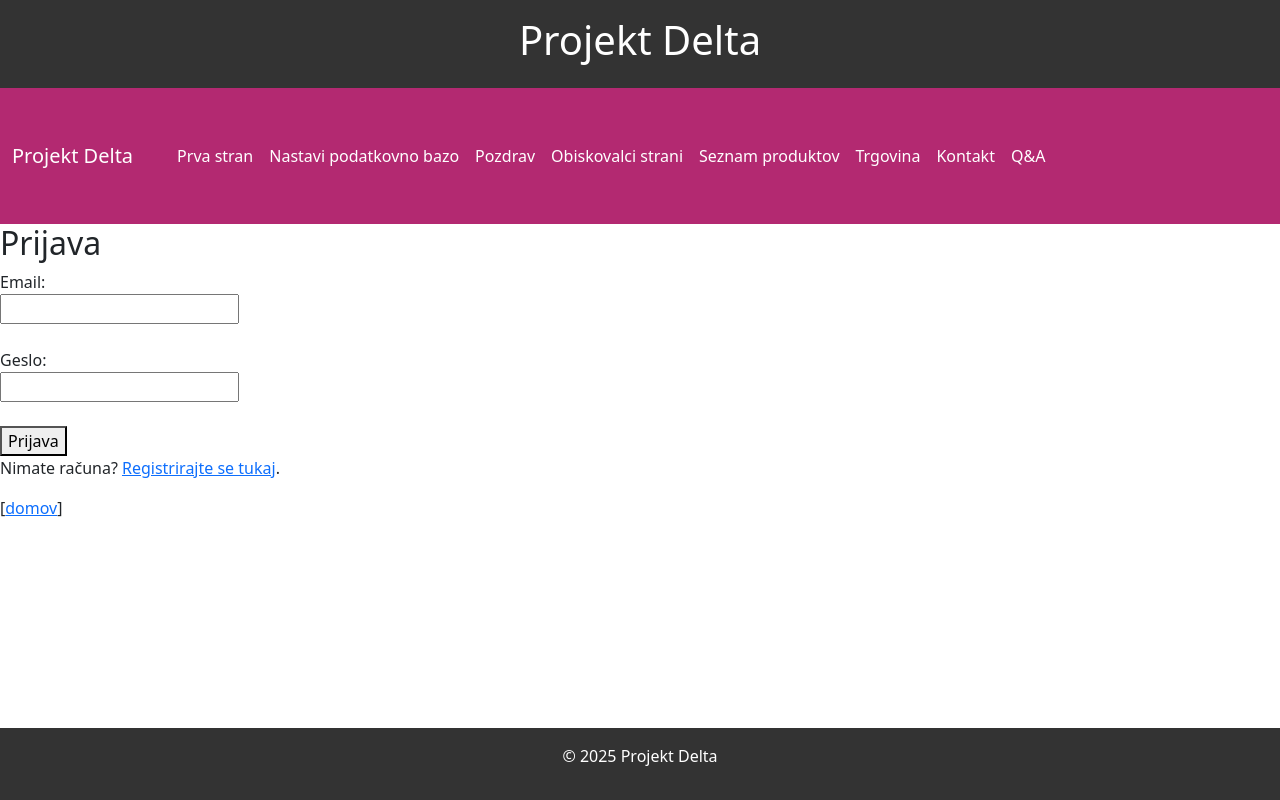
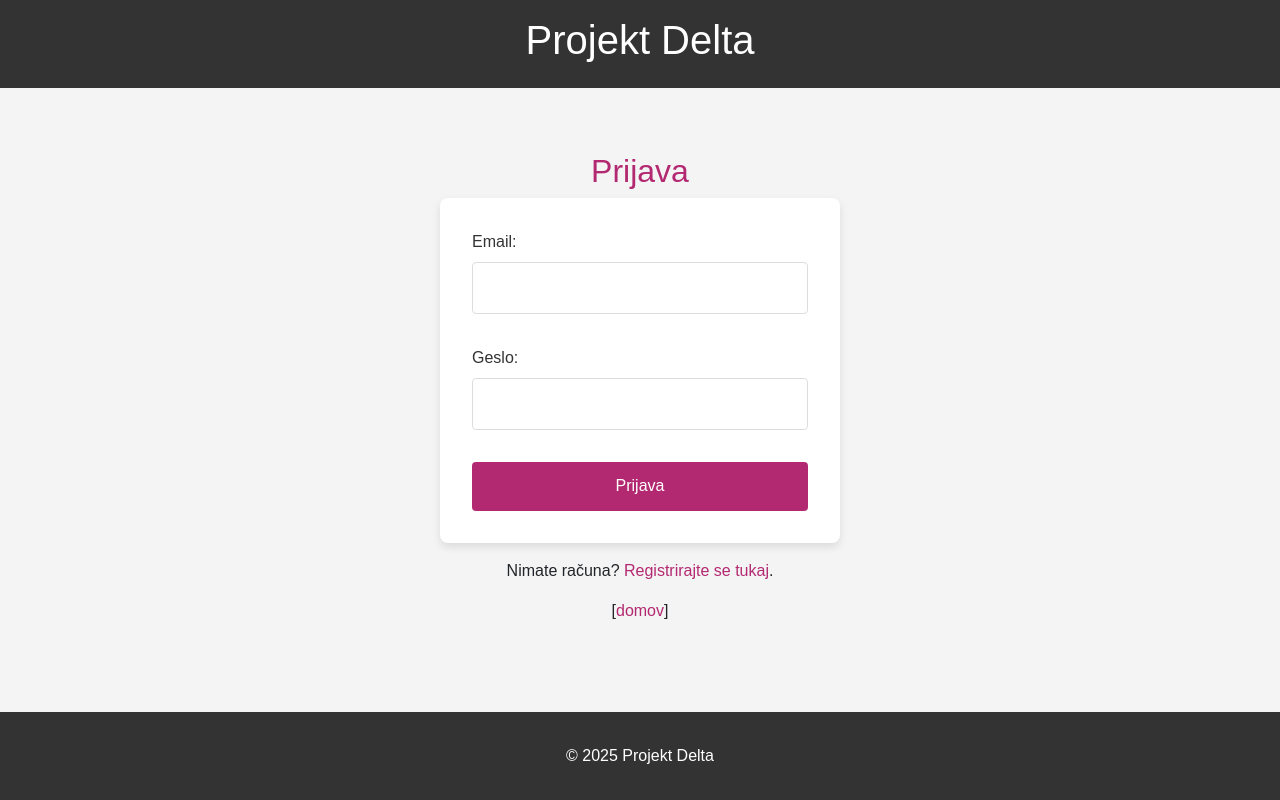
Before and after one commit to LilDomc/sv_delta, a Flask app: page /prijava in a window 1280 px wide. Run offline with Flask 3, Linux system fonts and the light colour scheme.

Commit message:
Added css to login and register

```diff
--- /dev/null
+++ b/src/static/styles/login.css
@@ -0,0 +1,133 @@
+/* General Styling */
+body {
+    font-family: Arial, sans-serif;
+    background-color: #f4f4f4;
+    margin: 0;
+    padding: 0;
+}
+
+/* Navbar Styling */
+.main-menu {
+    background-color: #b32971;
+    padding: 1em;
+    text-align: center;
+}
+
+.main-menu ul {
+    list-style-type: none;
+    margin: 0;
+    padding: 0;
+    display: flex;
+    flex-wrap: wrap;
+    justify-content: center;
+}
+
+.main-menu ul li {
+    margin: 0 15px;
+}
+
+.main-menu ul li a {
+    text-decoration: none;
+    color: #fff;
+    font-size: 1em;
+    padding: 0.5em;
+}
+
+.main-menu ul li a:hover {
+    background-color: #8d2154;
+    border-radius: 4px;
+}
+
+/* Login Form Styling */
+form {
+    background-color: #fff;
+    border-radius: 8px;
+    box-shadow: 0 4px 8px rgba(0, 0, 0, 0.1);
+    padding: 2em;
+    width: 100%;
+    max-width: 400px;
+    margin: auto;
+}
+
+h2 {
+    color: #b32971;
+    text-align: center;
+    margin-top: 5%;
+}
+
+label {
+    font-size: 1em;
+    color: #333;
+}
+
+input[type="email"], input[type="password"], input[type="text"] {
+    width: 100%;
+    padding: 0.8em;
+    margin: 0.5em 0;
+    border: 1px solid #ddd;
+    border-radius: 4px;
+    box-sizing: border-box;
+}
+
+button {
+    width: 100%;
+    background-color: #b32971;
+    color: #fff;
+    border: none;
+    padding: 0.8em;
+    border-radius: 4px;
+    cursor: pointer;
+    transition: background-color 0.3s ease;
+}
+
+button:hover {
+    background-color: #8d2154;
+}
+
+p {
+    text-align: center;
+    margin-top: 1em;
+}
+
+p a {
+    color: #b32971;
+    text-decoration: none;
+}
+
+p a:hover {
+    text-decoration: underline;
+}
+
+/* Login Page Layout */
+.login-container {
+    display: flex;
+    justify-content: center;
+    align-items: center;
+    min-height: 80vh;
+}
+
+/* Error message styling */
+p[style*="color:red;"] {
+    text-align: center;
+    margin-bottom: 1em;
+}
+
+/* Responsive Design */
+@media (max-width: 768px) {
+    .main-menu ul {
+        flex-direction: column;
+    }
+
+    .main-menu ul li {
+        margin: 5px 0;
+    }
+
+    form {
+        padding: 1.5em;
+        max-width: 90%;
+    }
+
+    button {
+        padding: 0.6em;
+    }
+}
--- a/src/static/styles/styles.css
+++ b/src/static/styles/styles.css
@@ -245,3 +245,46 @@ footer {
         font-size: 1em;
     }
 }
+
+nav {
+    background-color: #b32971;
+    padding: 0.5em 1em;
+    display: flex;
+    justify-content: flex-end; /* Align items to the right */
+    align-items: center;
+    gap: 20px;
+    color: #fff;
+}
+
+nav a {
+    color: #fff;
+    text-decoration: none;
+    padding: 0.5em 1em;
+    border-radius: 5px;
+    transition: background-color 0.3s ease;
+}
+
+nav a:hover {
+    background-color: #8d2154;
+}
+
+nav span {
+    color: #fff;
+    margin-right: 10px;
+}
+
+nav a:first-of-type {
+    margin-left: auto; /* Pushes login/register links to the right */
+}
+
+@media (max-width: 768px) {
+    nav {
+        flex-direction: column;
+        align-items: center;
+        padding: 1em;
+    }
+
+    nav a, nav span {
+        margin: 5px 0;
+    }
+}
--- a/src/templates/base.html
+++ b/src/templates/base.html
@@ -15,6 +15,7 @@
     <header>
         <h1>Projekt Delta</h1>
     </header>
+    {% if not hide_navbar %}
         <nav class="navbar navbar-expand-lg custom-navbar">
         <div class="container-fluid">
             <a class="navbar-brand" href="/">Projekt Delta</a>
@@ -48,10 +49,19 @@
                         <a class="nav-link" href="/vprasanja">Q&A</a>
                     </li>
                 </ul>
+                <nav>
+                    {% if session.uporabnik %}
+                        <span> | Pozdravljen, {{ session.uporabnik.ime }} {{ session.uporabnik.priimek }} ({{ session.uporabnik.email }})</span>
+                        <a href="/odjava">Odjava</a>
+                    {% else %}
+                        <a href="/prijava">Prijava</a>
+                        <a href="/registracija">Registracija</a>
+                    {% endif %}
+                </nav>
             </div>
         </div>
     </nav>
-
+    {% endif %}
     {% block content %}{% endblock %}
     <p>[<a href="/">domov</a>]</p>
 
--- a/src/templates/sv_prijava.html
+++ b/src/templates/sv_prijava.html
@@ -1,7 +1,8 @@
 {% extends "base.html" %}
+{% set hide_navbar = True %}
 {% block content %}
 <h2>Prijava</h2>
-
+<link rel="stylesheet" href="{{ url_for('static', filename='styles/login.css') }}">
 {% if napaka %}
     <p style="color:red;">{{ napaka }}</p>
 {% endif %}
--- a/src/templates/sv_registracija.html
+++ b/src/templates/sv_registracija.html
@@ -1,7 +1,8 @@
 {% extends "base.html" %}
+{% set hide_navbar = True %}
 {% block content %}
 <h2>Registracija</h2>
-
+<link rel="stylesheet" href="{{ url_for('static', filename='styles/login.css') }}">
 {% if napaka %}
     <p style="color:red;">{{ napaka }}</p>
 {% endif %}
```
